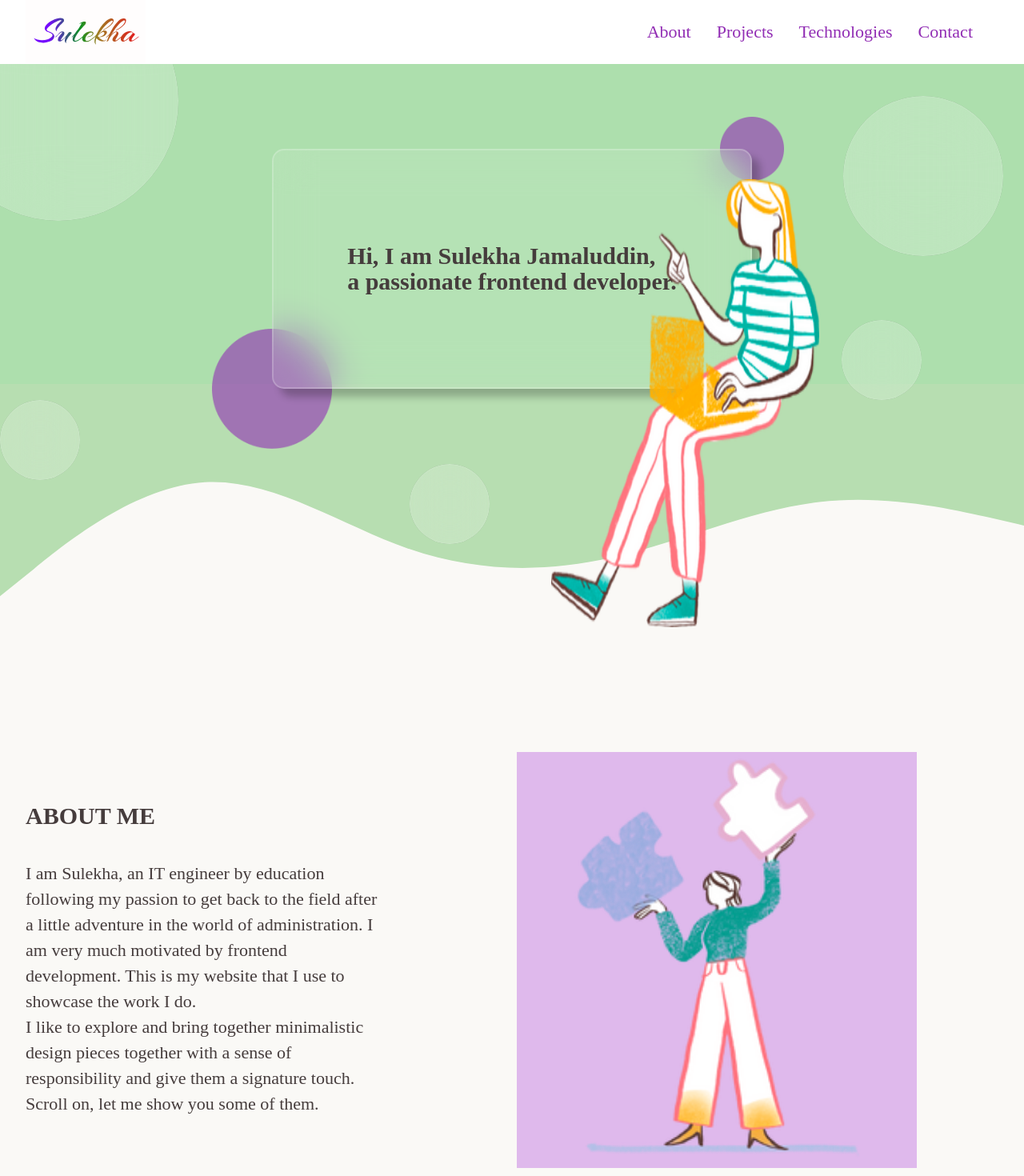
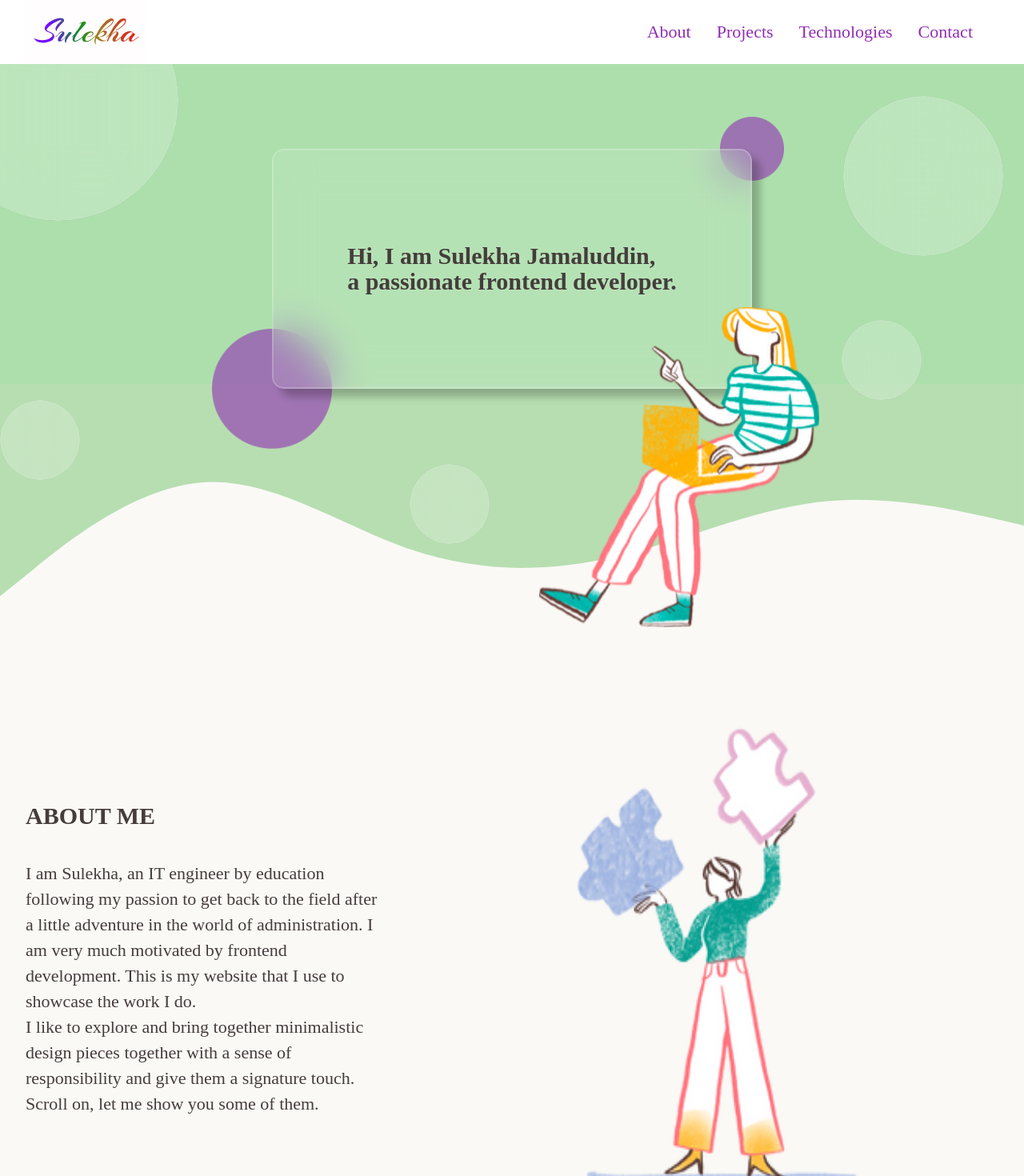
Before and after one commit to sulekhajamaluddin/portfolio, a React (Create React App) app: page / in a window 1280 px wide. Shown: the top 1470 px of the page at 80% size. Built offline with nearby package versions, Linux system fonts and the light colour scheme; a web font is replaced by a local one.

Commit message:
Fix Hero, About

```diff
--- a/src/styles/components/About.css
+++ b/src/styles/components/About.css
@@ -80,8 +80,8 @@
 
 @media screen and (min-width: 1001px) and (max-width: 1280px) {
   #about .frame-pic {
-    height: 65%;
+    height: 75%;
     width: 65%;
-    background-color: var(--color-purple-light);
+    /* background-color: var(--color-purple-light); */
   }
 }
--- a/src/styles/components/Hero.css
+++ b/src/styles/components/Hero.css
@@ -247,8 +247,8 @@
   }
 
   .hero-image {
-    width: 335px;
-    height: 70%;
+    width: 350px;
+    height: 50%;
     right: 20%;
     bottom: 2%;
   }
```
